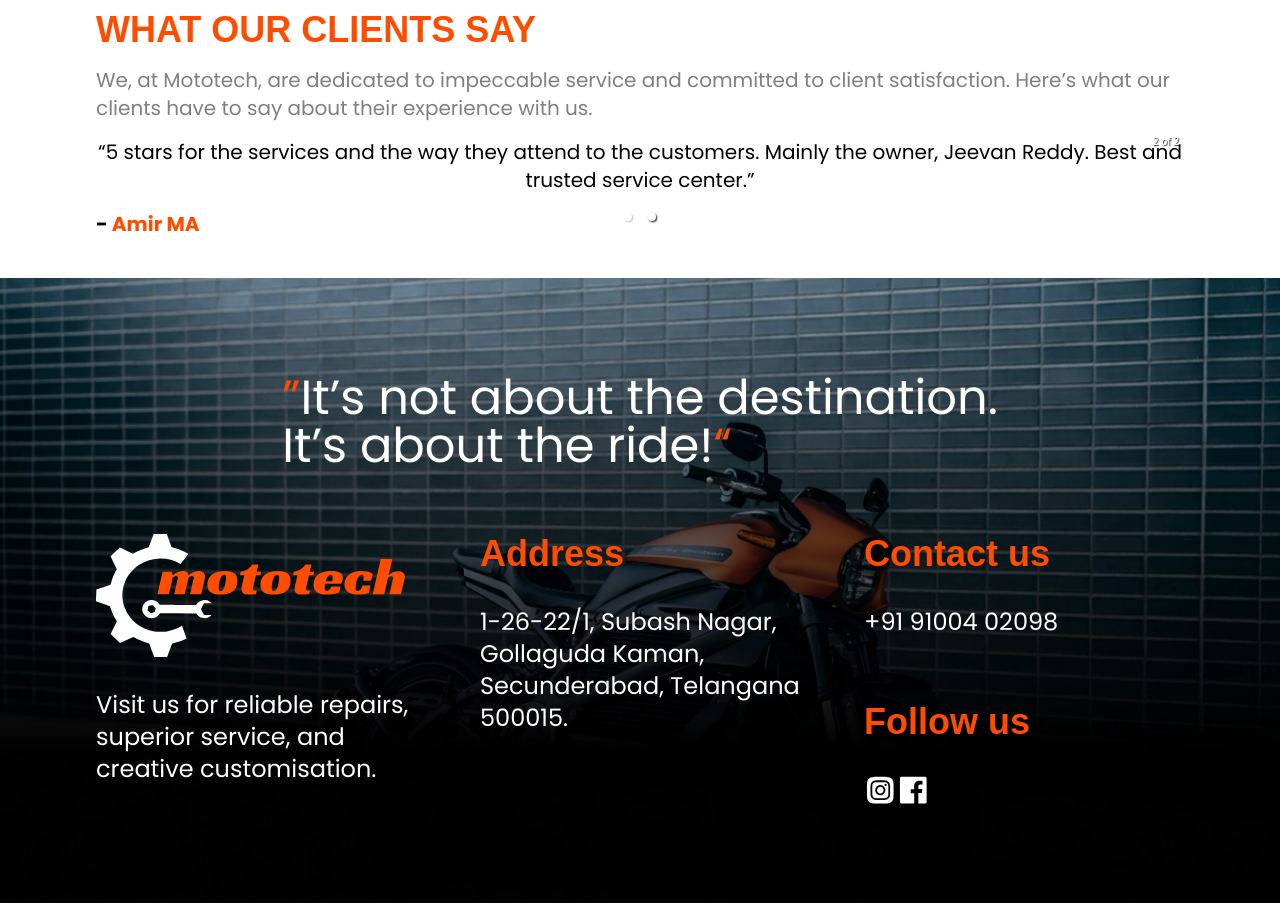
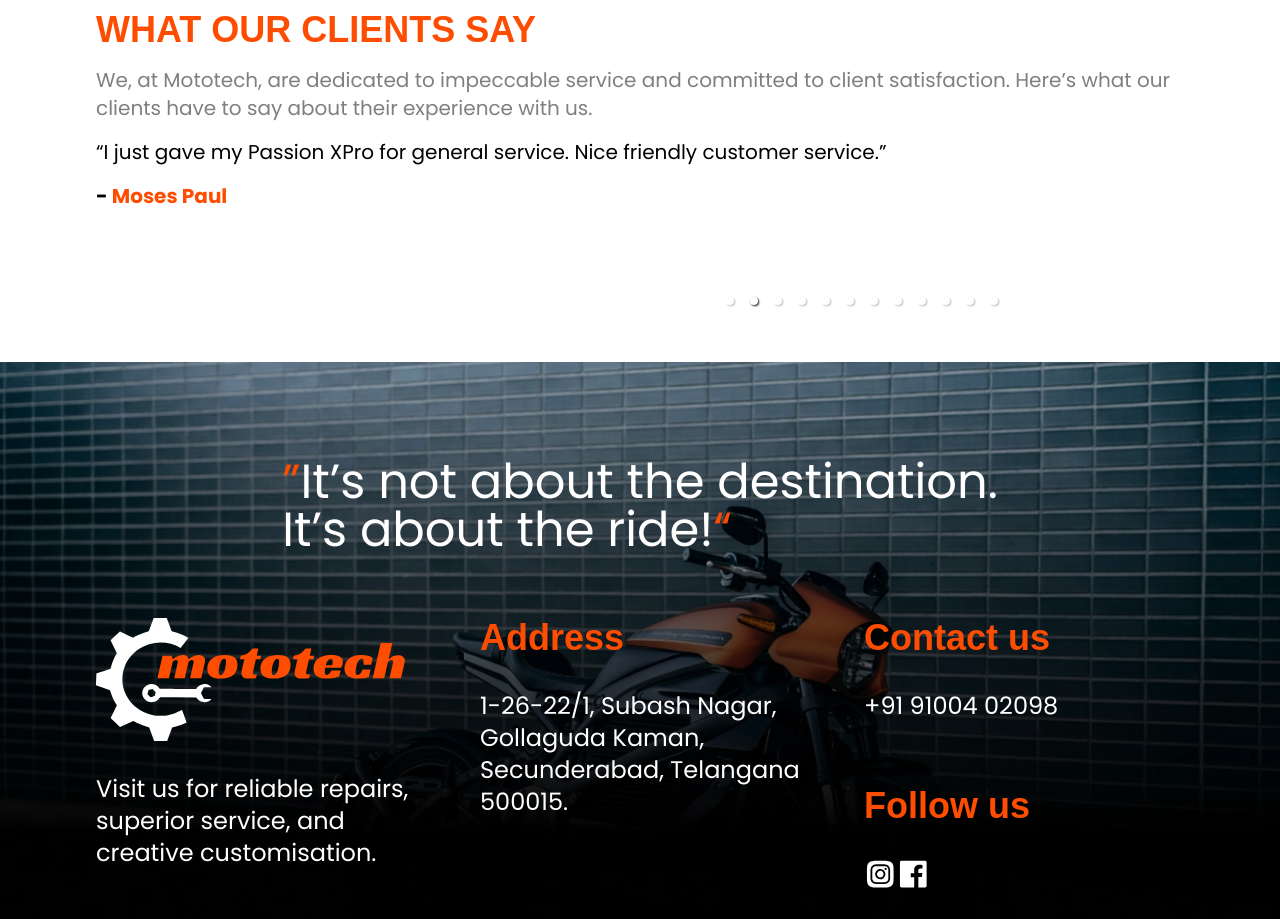
Before and after one commit to krishnaar21/mototech, a React (Vite) app: page / in a window 1280 px wide. Shown: the part 3100-4019 px from the top of the page. Built offline with nearby package versions, Linux system fonts and the light colour scheme; a web font is replaced by a local one.

Commit message:
feat: add testimonials
Signed-off-by: SphericalKat <amolele@gmail.com>

```diff
--- a/src/components/About.tsx
+++ b/src/components/About.tsx
@@ -15,6 +15,7 @@
 import Jawa from "../drawables/jawalogo.svg";
 import "react-responsive-carousel/lib/styles/carousel.min.css";
 import { Carousel } from "react-responsive-carousel";
+import Testimonial from "./Testimonial";
 
 function About() {
   return (
@@ -131,25 +132,56 @@
         client satisfaction. Here’s what our clients have to say about their
         experience with us.
       </p>
-      <Carousel autoPlay infiniteLoop interval={5000}>
-        <div className="flex flex-col items-start">
-          <p className="font-poppins pt-4 text-xl">
-            “5 stars for the services and the way they attend to the customers.
-            Mainly the owner, Jeevan Reddy. Best and trusted service center.”
-          </p>
-          <p className="font-poppins pt-4 text-xl font-bold">
-            - <span className="text-burnt-orange">Amir MA</span>
-          </p>
-        </div>
-        <div className="flex flex-col items-start">
-          <p className="font-poppins pt-4 text-xl">
-            “5 stars for the services and the way they attend to the customers.
-            Mainly the owner, Jeevan Reddy. Best and trusted service center.”
-          </p>
-          <p className="font-poppins pt-4 text-xl font-bold">
-            - <span className="text-burnt-orange">Amir MA</span>
-          </p>
-        </div>
+      <Carousel autoPlay infiniteLoop interval={5000} showArrows={false} showStatus={false}>
+        <Testimonial
+          body="5 stars for the services and the way they attend to the customers.
+            Mainly the owner, Jeevan Reddy. Best and trusted service center."
+          name="Amir MA"
+        />
+        <Testimonial
+          body="I just gave my Passion XPro for general service. Nice friendly customer service."
+          name="Moses Paul"
+        />
+        <Testimonial
+          body="Excellent and root level service. In the year 2017 I have faced engine problem in my ten year old bike but after enquiring in authorized showroom they informed me it as major problem and given estimation cost of Rs 14000/- to repair the bike with only three months guarantee, then as a second opinion I've met Mototech multi brand bike service for the first time and met Mr.jeevan and showed my bike,  he had resolved my bike engine issue in a much much reasonable price and still my bike is working fine without any issues and with increased engine smoothness. Sincere staff, No cheating and good at receiving customers. Thank you."
+          name="Sandeep Nethi"
+        />
+				<Testimonial
+          body="Nice staff and they are good at servicing."
+          name="Prakhar Pandey"
+        />
+				<Testimonial
+          body="One of the best bike service points. I loved the transparency shown by Mr. Jeevan, the owner.. Each n every detail was shared by him, and the best point the service cost was so amazing and economic.Thank you Mr. Jeevan"
+          name="Nish Vines"
+        />
+				<Testimonial
+          body="Excellent work done and nice reception. Impressed by the work done and the cost was economical. I truly recommend this."
+          name="Vajeed Abdul"
+        />
+				<Testimonial
+          body="Experienced mechanics with good service and value for your time with on time service."
+          name="Ruthvik Raj"
+        />
+				<Testimonial
+          body="The team is really good with their service and delivers the vehicle on time."
+          name="Allen Joseph"
+        />
+				<Testimonial
+          body="Give them the bike and have it done your way. Loyal people with no fake business work. It's been two years since I have been trusting them."
+          name="Chanakya Sharma"
+        />
+				<Testimonial
+          body="Best place for all your two-wheeler repairs. I would strongly recommend everyone to visit this place. Thank you for the service"
+          name="Flint Eastwood Thomas"
+        />
+				<Testimonial
+          body="Always been more than satisfied with my delivery. I take all my friends' bikes to him as well. They're that great!"
+          name="Johnson D’souza"
+        />
+				<Testimonial
+          body="If you need your two-wheeler serviced this is the place to go!!"
+          name="Vanam Mahesh Kumar"
+        />
       </Carousel>
     </div>
   );
--- /dev/null
+++ b/src/components/Testimonial.tsx
@@ -0,0 +1,21 @@
+import React from "react";
+
+interface TestimonialProps {
+  body: string;
+  name: string;
+}
+
+function Testimonial({body, name}: TestimonialProps) {
+  return (
+    <div className="flex flex-col items-start">
+      <p className="font-poppins pt-4 text-xl text-left">
+        “{body}”
+      </p>
+      <p className="font-poppins pt-4 text-xl font-bold">
+        - <span className="text-burnt-orange">{name}</span>
+      </p>
+    </div>
+  )
+}
+
+export default Testimonial
```
